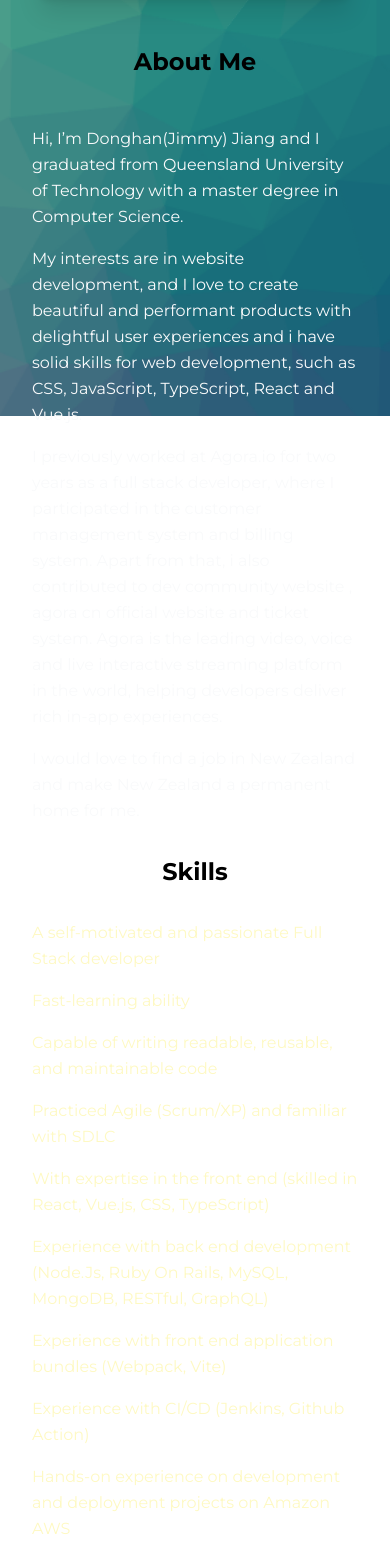
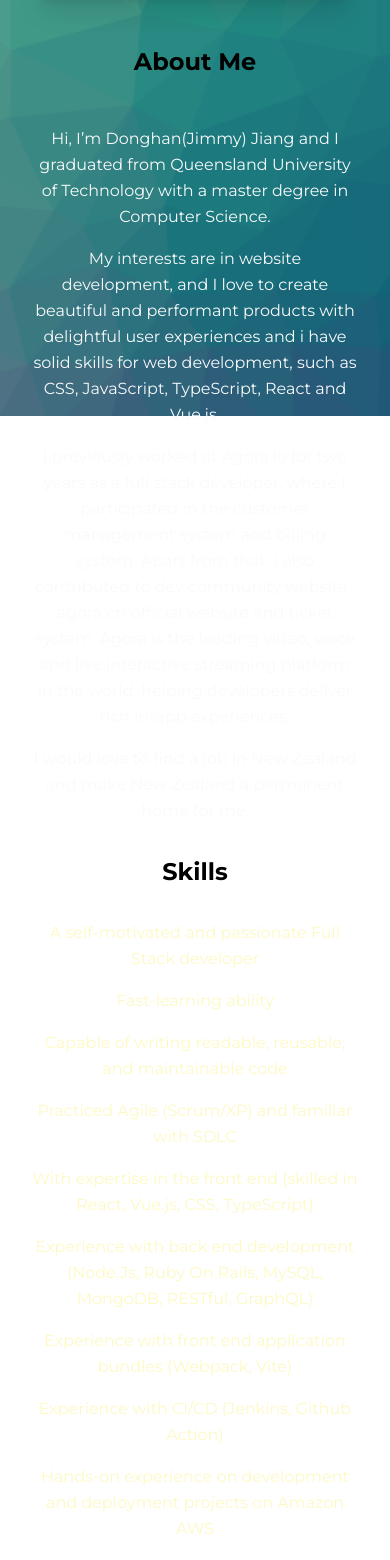
Before and after one commit to jiangdonghan/nextjs-blog, a Next.js app: page /portfolio in a window 390 px wide. Shown: the part 428-1988 px from the top of the page. Built offline with nearby package versions, Linux system fonts and the light colour scheme.

Commit message:
style: change project style

```diff
--- a/public/metadata/portfolio.ts
+++ b/public/metadata/portfolio.ts
@@ -73,5 +73,11 @@ export const PortfolioData = {
       tags: ['Vue', 'Vuex'],
       link: 'https://github.com/jiangdonghan/travelsite',
     },
+    {
+      title: 'TS Data Structures',
+      description: '👨‍ Data Structures Implemented By TypeScript',
+      tags: ['TypeScript', 'Data Structure'],
+      link: 'https://github.com/jiangdonghan/ts-data-structures',
+    },
   ],
 };
--- a/src/components/portfolio/ProjectCard.tsx
+++ b/src/components/portfolio/ProjectCard.tsx
@@ -6,7 +6,7 @@ const ProjectCard: React.FC<{
   project: { title: string; description: string; tags: string[]; link: string };
 }> = ({ project: { title, description, tags, link } }) => {
   return (
-    <div className='group m-4 mx-auto w-full rounded-xl border-2 border-gray-300 bg-white p-6 sm:w-1/2'>
+    <div className='group m-4 mx-auto w-full rounded-xl border-2 border-gray-300 bg-white p-6 sm:w-2/3'>
       <a href={link}>
         <h1 className='text-center text-xl font-bold'>
           {title} <FaExternalLinkAlt className='inline align-baseline' />
--- a/src/pages/portfolio/index.tsx
+++ b/src/pages/portfolio/index.tsx
@@ -11,7 +11,7 @@ const PortfolioPage = () => {
         About Me
       </h2>
       <div className='mx-auto mt-12 max-w-4xl'>
-        <div className='text-left text-base leading-relaxed text-gray-50 md:text-center'>
+        <div className='text-center text-base leading-relaxed text-gray-50'>
           <p className='mb-4'>
             Hi, I’m Donghan(Jimmy) Jiang and I graduated from Queensland
             University of Technology with a master degree in Computer Science.
@@ -39,7 +39,7 @@ const PortfolioPage = () => {
         <h2 className='mt-8 mb-8 text-center text-2xl font-extrabold md:text-4xl'>
           Skills
         </h2>
-        <div className='text-left text-base leading-relaxed text-yellow-100 md:text-center'>
+        <div className='text-center text-base leading-relaxed text-yellow-100'>
           {PortfolioData.about.description.map((item, index) => {
             return (
               <p key={index} className='mb-4'>
@@ -51,7 +51,7 @@ const PortfolioPage = () => {
         <h2 className='mt-8 mb-8 text-center text-2xl font-extrabold md:text-4xl'>
           My projects
         </h2>
-        <div>
+        <div className=''>
           {PortfolioData.projects.map((project) => ProjectCard({ project }))}
         </div>
       </div>
```
